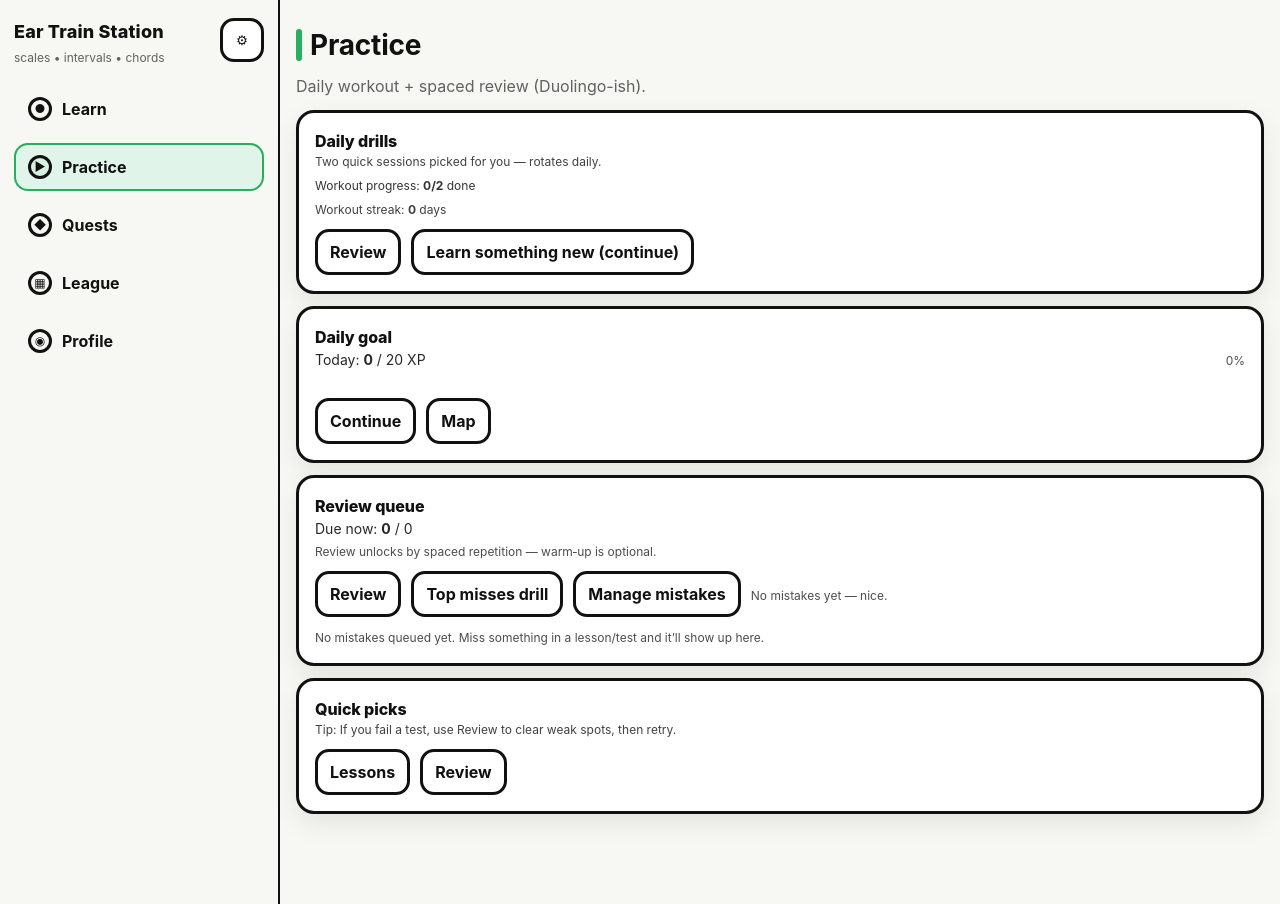
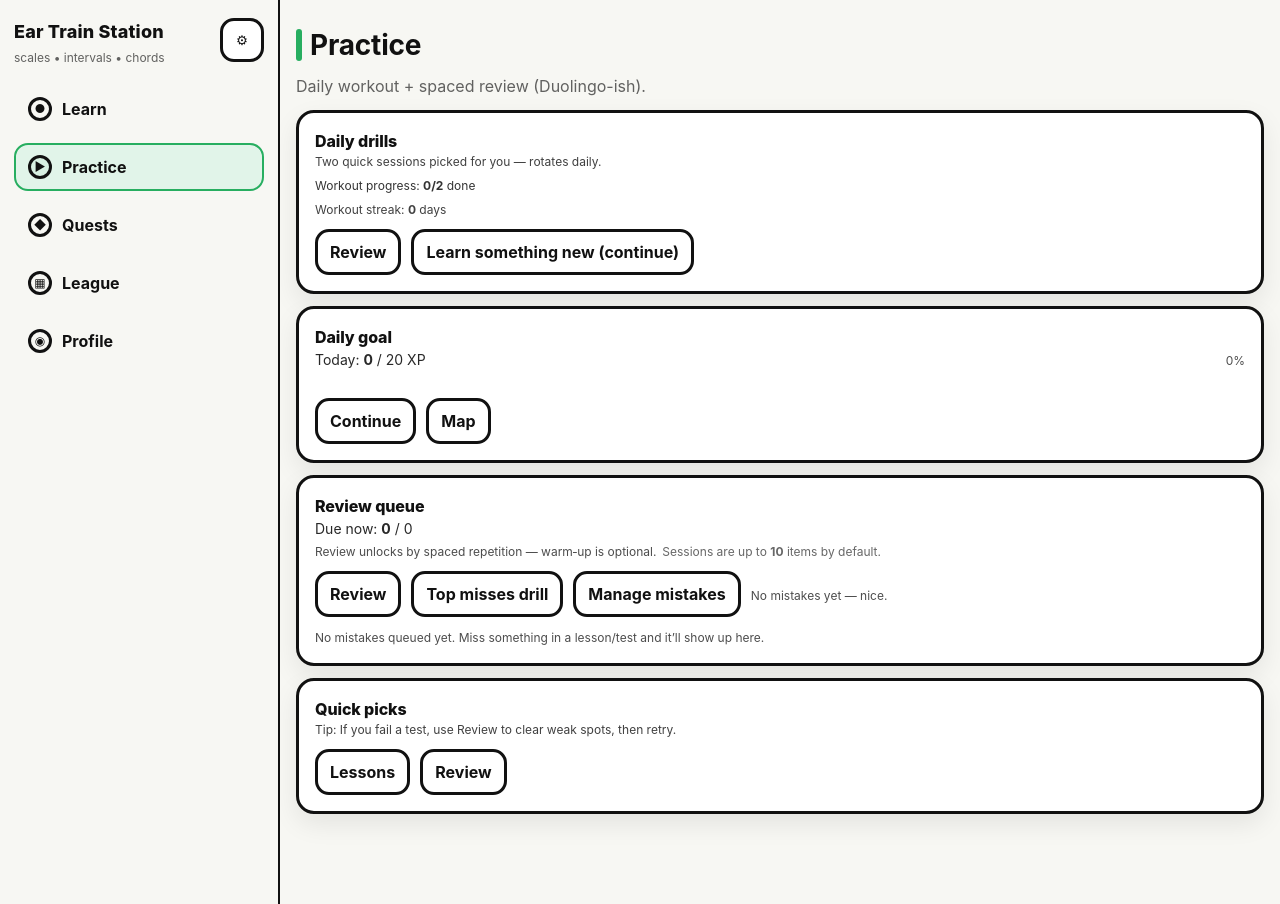
Before and after one commit to wpwcbc/ear-train-station, a React (Vite) app: page /practice in a window 1280 px wide. Built offline with nearby package versions, Linux system fonts and the light colour scheme.

Commit message:
Practice Hub: hint Review sessions default to 10 items

```diff
--- a/src/pages/PracticePage.tsx
+++ b/src/pages/PracticePage.tsx
@@ -304,6 +304,9 @@ export function PracticePage({ progress }: { progress: Progress }) {
         </div>
         <div style={{ marginTop: 4, fontSize: 12, opacity: 0.75 }}>
           Review unlocks by spaced repetition — warm‑up is optional.
+          <span style={{ marginLeft: 6, opacity: 0.85 }} title="Deep-link override: add ?n=5 (or 3–30) to change the session length.">
+            Sessions are up to <b>10</b> items by default.
+          </span>
         </div>
 
         {sched.total ? (
```
